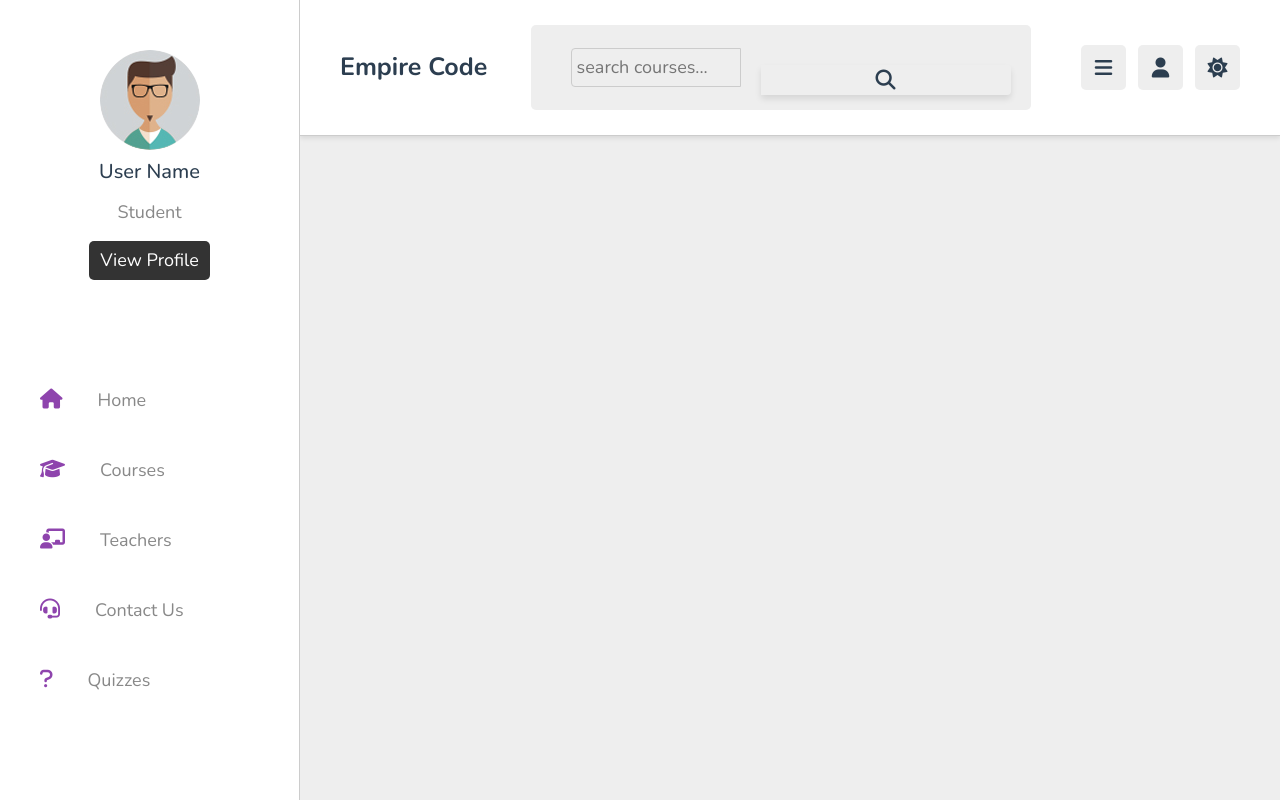
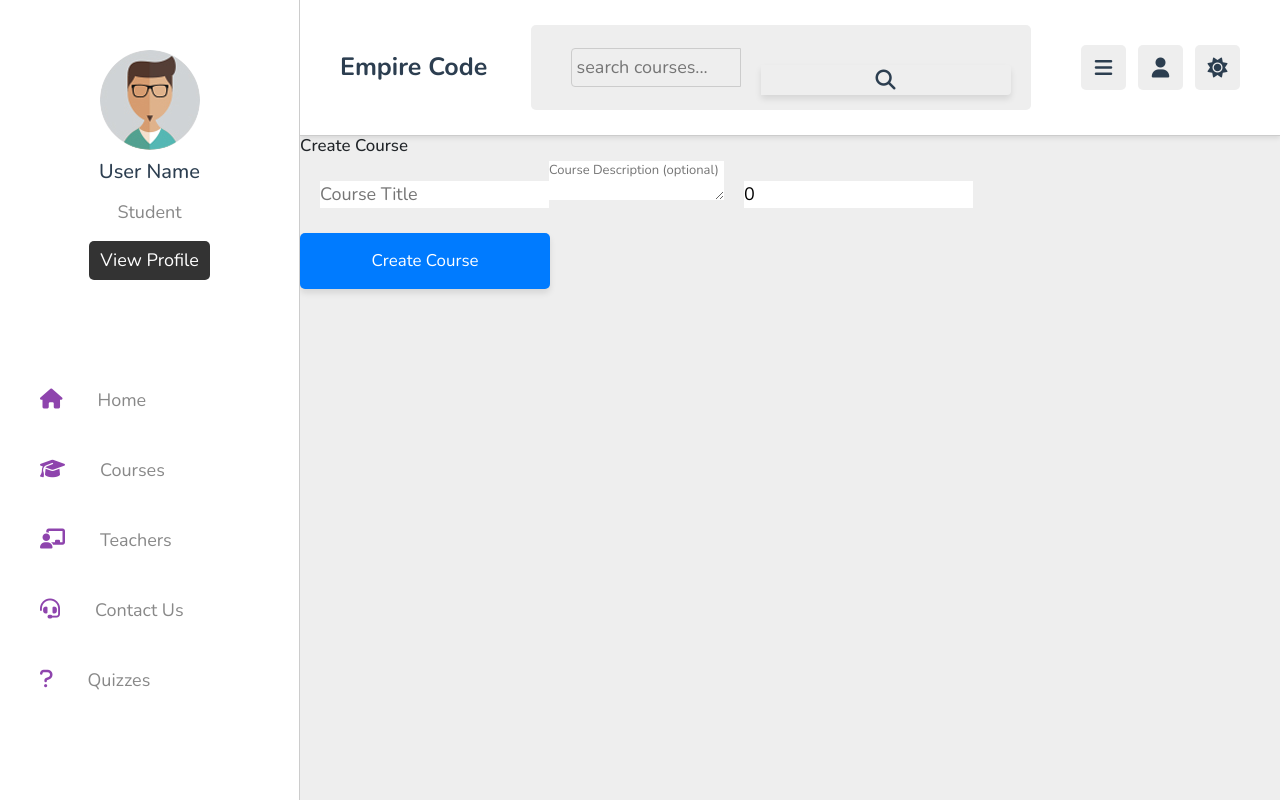
Before and after one commit to Jakan0501/Empire-Code-Website, a React (Vite) app in the folder client/: page /createCourse in a window 1280 px wide. Built offline with nearby package versions, Linux system fonts and the light colour scheme.

Commit message:
Bugging Course

```diff
--- a/client/src/App.jsx
+++ b/client/src/App.jsx
@@ -42,7 +42,7 @@ function App() {
         <Route path="/home" element={<Home />}></Route>
         <Route path="/register" element={<Register />}></Route>
         <Route path="/login" element={<Login />}></Route>
-        <Route path="/courses/*" element={<Courses />}></Route>
+        <Route path="/courses" element={<Courses />}></Route>
         <Route path="/profile" element={<Profile />}></Route>
         <Route path="/quizzes" element={<Quizzes />}></Route>
 
@@ -53,6 +53,8 @@ function App() {
         <Route path="/create-lesson" element={<CreateLesson />} />
         <Route path="/lessons-management" element={<LessonManagement />} />
         <Route path="/lessons/update/:id" element={<EditLesson />} />
+
+        <Route path="/createCourse" element={<CreateCourse />}/>
       </Routes>
     </BrowserRouter>
   );
--- a/client/src/pages/Courses/CreateCourses.jsx
+++ b/client/src/pages/Courses/CreateCourses.jsx
@@ -1,140 +1,58 @@
-import React, { useState, useEffect } from 'react';
+import React, { useState } from 'react';
 import { useNavigate } from 'react-router-dom';
-import axios from 'axios'; // For making API requests
-import '../../css/Courses.css'; // Optional: Add custom styles
+import axios from 'axios';
 
 const CreateCourse = () => {
-  const navigate = useNavigate();
-
-  // State to manage form inputs
     const [formData, setFormData] = useState({
         courseTitle: '',
         courseDescription: '',
         coursePrice: 0,
-    teacher: '', // This will store the teacher's ID
+        // Teacher field can be kept for later use
+        teacher: '',
     });
+    const [error, setError] = useState(null);
+    const navigate = useNavigate();
 
-  const [teachers, setTeachers] = useState([]); // State for teachers
-  const [error, setError] = useState(''); // State for error messages
-  const [loading, setLoading] = useState(false); // State for loading status
-
-  // Fetch teachers from the backend
-  useEffect(() => {
-    const fetchTeachers = async () => {
-      try {
-        const response = await axios.get('/api/teacher'); // Adjust the endpoint as necessary
-        setTeachers(response.data.teachers); // Assuming the response has a 'teachers' array
-      } catch (err) {
-        setError('Failed to fetch teachers.');
-        console.error(err);
-      }
-    };
-
-    fetchTeachers();
-  }, []);
-
-  // Handle input changes
-  const handleInputChange = (e) => {
-    const { name, value } = e.target;
-    setFormData({
-      ...formData,
-      [name]: value,
-    });
-  };
-
-  // Handle form submission
     const handleSubmit = async (e) => {
         e.preventDefault();
-
-    // Validation
-    if (!formData.courseTitle || !formData.coursePrice || !formData.teacher) {
-      setError('Please fill in all required fields.');
-      return;
-    }
-
-    setLoading(true); // Start loading
-    setError(''); // Reset error
-
         try {
-      // Send a POST request to your backend API
-      const response = await axios.post('/api/course/create', formData);
-
-      // If successful, navigate back to the courses page
-      if (response.data.success) {
-        navigate('/courses');
-      } else {
-        setError(response.data.message || 'Failed to create course.');
-      }
+            const response = await axios.post('http://localhost:8000/api/course/create', formData);
+            console.log('Course created:', response.data);
+            navigate('/courses'); // Redirect after creation
         } catch (err) {
-      setError('An error occurred while creating the course. Please try again.');
-      console.error(err);
-    } finally {
-      setLoading(false); // End loading
+            const message = err.response ? err.response.data.message : err.message;
+            setError(`Failed to create course: ${message}`);
+            console.error('Error details:', err);
         }
     };
 
     return (
-    <div className="create-course-container">
-      <h1>Create New Course</h1>
-      {error && <p className="error-message">{error}</p>}
-
+        <div>
+            <h1>Create Course</h1>
+            {error && <p className="error">{error}</p>}
             <form onSubmit={handleSubmit}>
-        <div className="form-group">
-          <label htmlFor="courseTitle">Course Title</label>
                 <input
                     type="text"
-            id="courseTitle"
-            name="courseTitle"
+                    placeholder="Course Title"
                     value={formData.courseTitle}
-            onChange={handleInputChange}
+                    onChange={(e) => setFormData({ ...formData, courseTitle: e.target.value })}
                     required
                 />
-        </div>
-
-        <div className="form-group">
-          <label htmlFor="courseDescription">Course Description</label>
                 <textarea
-            id="courseDescription"
-            name="courseDescription"
+                    placeholder="Course Description (optional)"
                     value={formData.courseDescription}
-            onChange={handleInputChange}
+                    onChange={(e) => setFormData({ ...formData, courseDescription: e.target.value })}
                 />
-        </div>
-
-        <div className="form-group">
-          <label htmlFor="coursePrice">Course Price</label>
                 <input
                     type="number"
-            id="coursePrice"
-            name="coursePrice"
+                    placeholder="Course Price"
                     value={formData.coursePrice}
-            onChange={handleInputChange}
+                    onChange={(e) => setFormData({ ...formData, coursePrice: e.target.value })}
                     required
                     min="0"
                 />
-        </div>
-
-        <div className="form-group">
-          <label htmlFor="teacher">Teacher</label>
-          <select
-            id="teacher"
-            name="teacher"
-            value={formData.teacher}
-            onChange={handleInputChange}
-            required
-          >
-            <option value="" disabled>Select a teacher</option>
-            {teachers.map((teacher) => (
-              <option key={teacher._id} value={teacher._id}>
-                {teacher.teacherName}
-              </option>
-            ))}
-          </select>
-        </div>
-
-        <button type="submit" className="submit-button" disabled={loading}>
-          {loading ? 'Creating...' : 'Create Course'}
-        </button>
+                {/* Teacher selection can be added later */}
+                <button type="submit">Create Course</button>
             </form>
         </div>
     );
```
Lines whose indentation alone changed are shown as unchanged.
